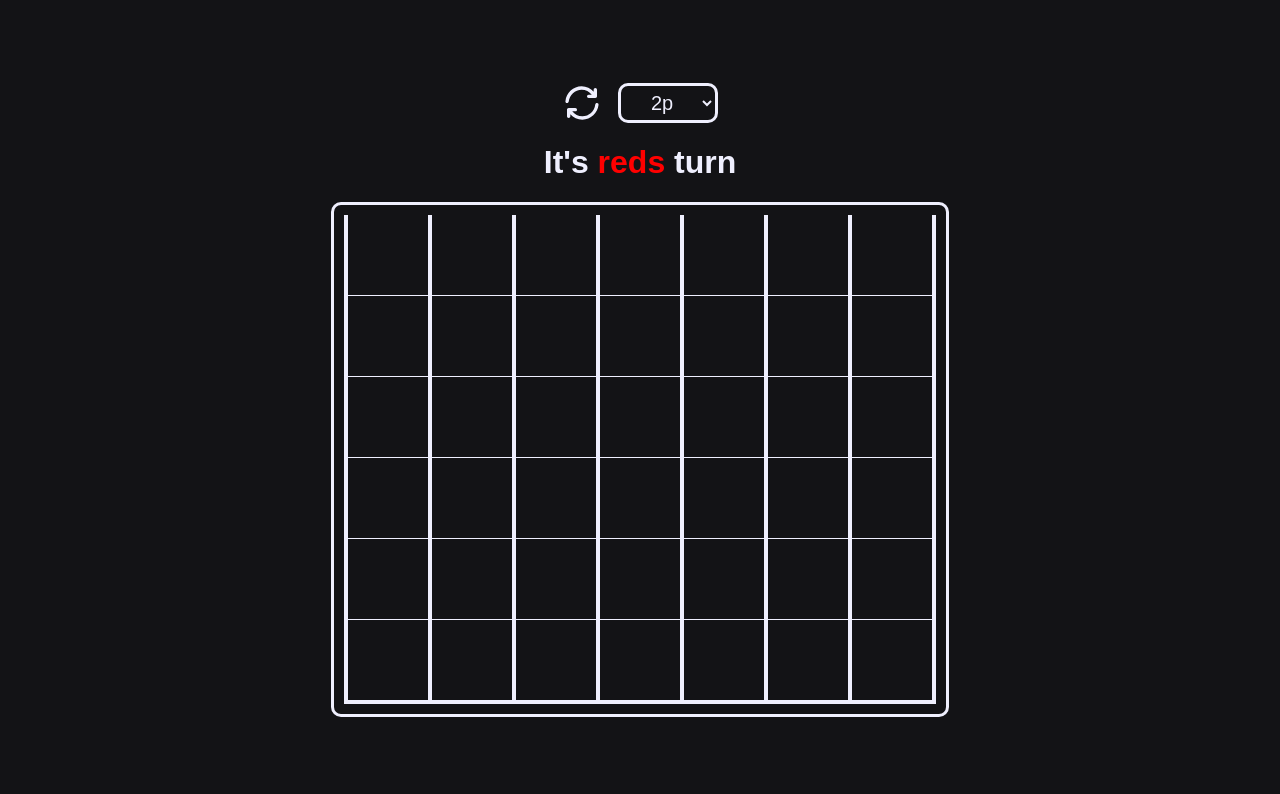
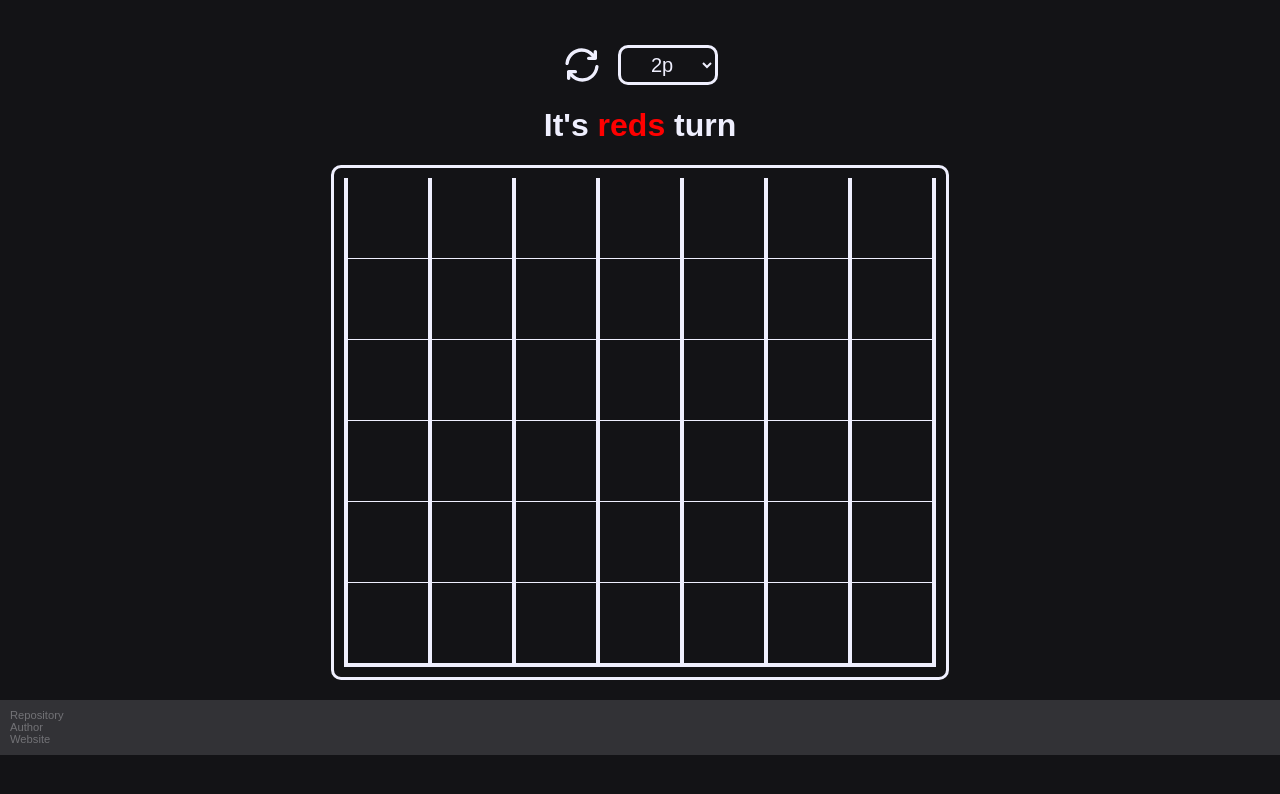
Before and after one commit to nils865/connectFour, a Svelte app: page / in a window 1280 px wide. Shown: the top 794 px of the page. Built offline with nearby package versions, Linux system fonts and the light colour scheme.

Commit message:
added footer

```diff
--- a/src/App.svelte
+++ b/src/App.svelte
@@ -2,6 +2,7 @@
 	import { refreshGame } from './modules/GameController';
 	import { gamemode } from './stores';
 	import Game from './components/Game.svelte';
+	import Footer from './components/Footer.svelte';
 </script>
 
 <div id="mainPage">
@@ -23,6 +24,7 @@
 		</select>
 	</div>
 	<Game />
+	<Footer />
 </div>
 
 <style>
--- /dev/null
+++ b/src/components/Footer.svelte
@@ -0,0 +1,29 @@
+<div class="footer">
+	<a href="https://github.com/nils865/connectFour" class="footer-link"
+		>Repository</a>
+	<a href="https://github.com/nils865" class="footer-link">Author</a>
+	<a href="https://nils865.github.io" class="footer-link">Website</a>
+</div>
+
+<style>
+	.footer {
+		margin-top: 20px;
+		background-color: #323236;
+		width: 100%;
+		height: 55px;
+
+		display: flex;
+		flex-direction: column;
+		justify-content: center;
+	}
+
+	.footer-link {
+		color: #727276;
+		font-size: 0.7rem;
+		width: fit-content;
+
+		margin-left: 10px;
+
+		text-decoration: none;
+	}
+</style>
```
